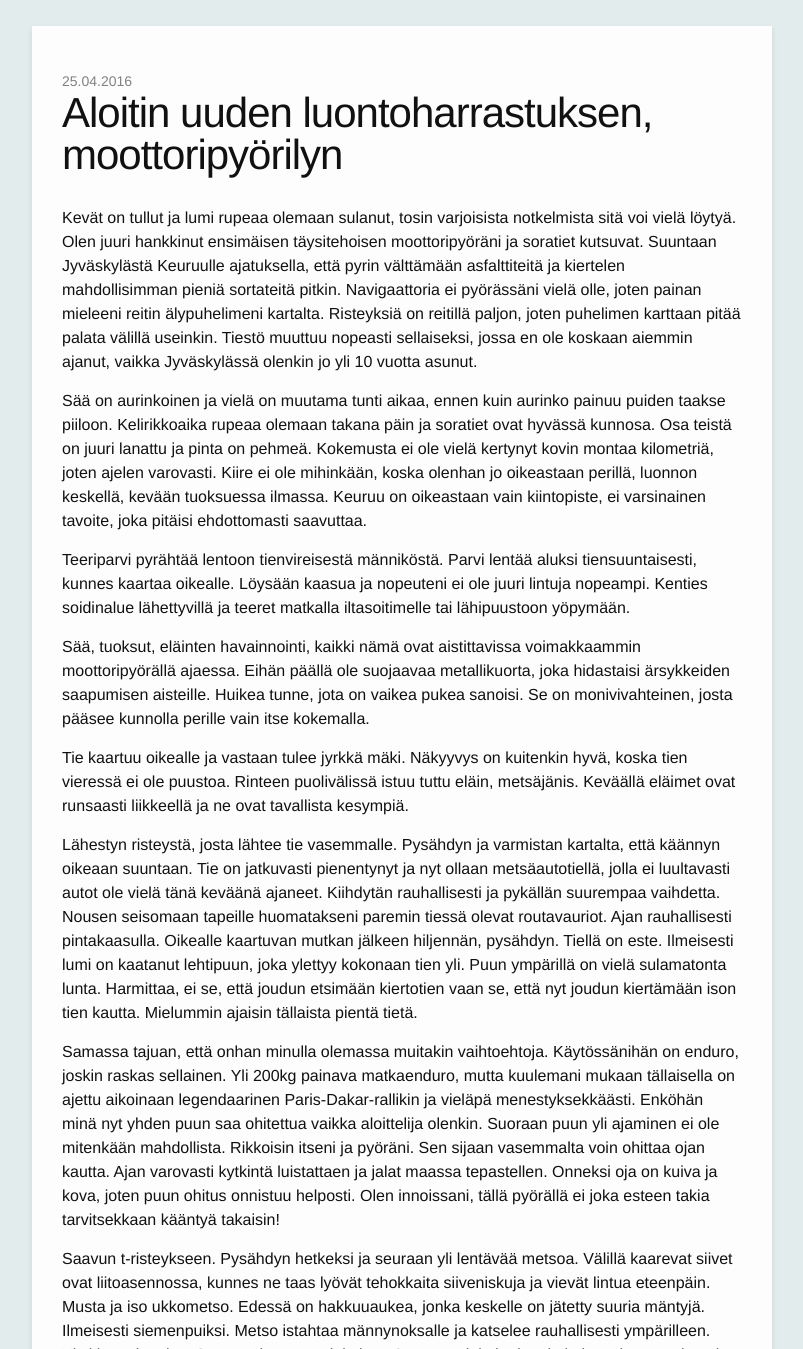
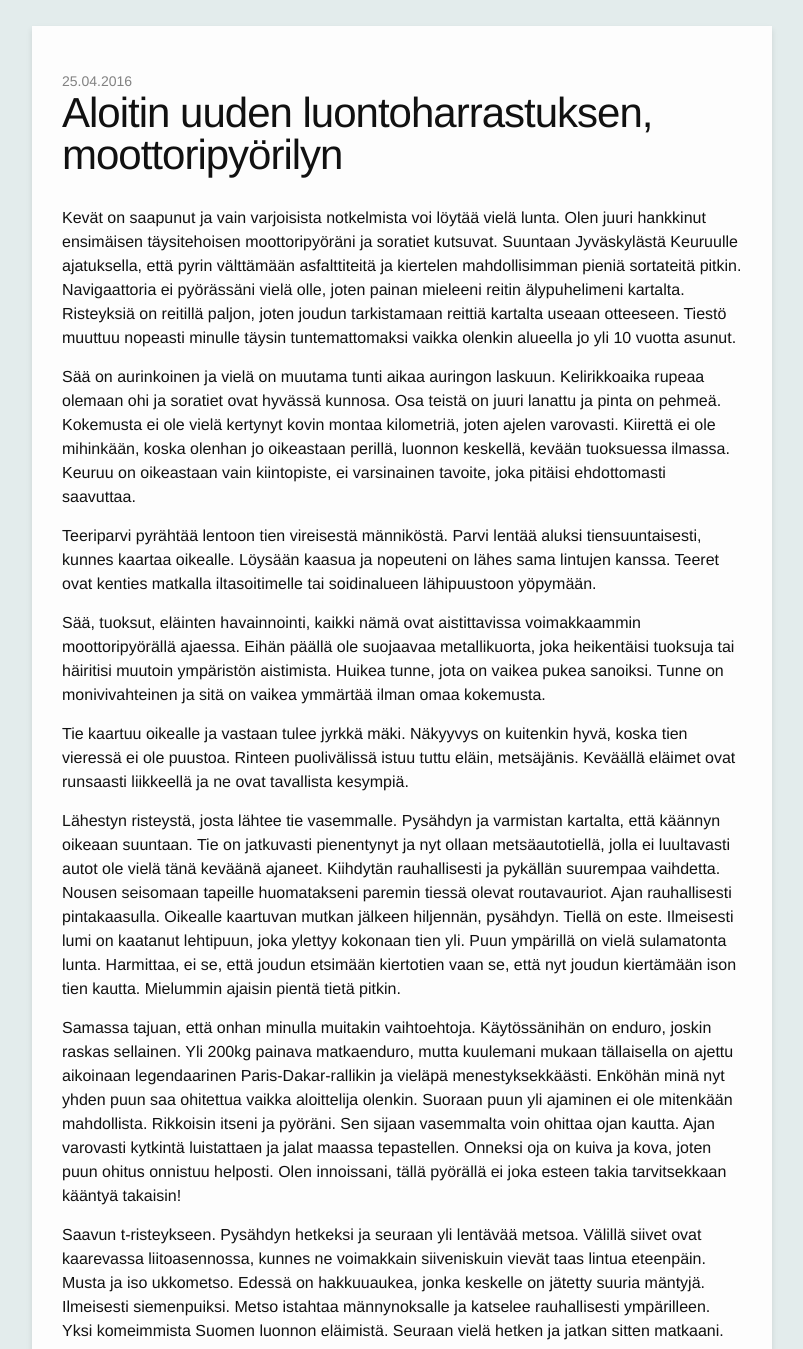
Before and after one commit to seikkailuendurolla/seikkailuendurolla.github.io, a Jekyll site: the page built from _posts/2016-04-25-aloitin-uuden-luontoharrastuksen.md, in a window 1280 px wide and 1400 px high, scrolled down 554 px, cut to the strip 51-1400 px from the top of the window. Shown: the whole strip, without its empty margins (238-1041 px from the left). Built offline with Jekyll 4.4.1, drawn with Linux system fonts in a browser that asks for light colours; some web fonts are replaced; comment, search, counter and statistics services are not loaded; some of the changed text lies outside the part shown.

Commit message:
Tekstiä sujuvammaksi

```diff
--- a/_posts/2016-04-25-aloitin-uuden-luontoharrastuksen.md
+++ b/_posts/2016-04-25-aloitin-uuden-luontoharrastuksen.md
@@ -6,26 +6,28 @@ header_image_style: "background-image: url('/assets/matkaenduro-laavu.jpg')"
 post_image: /assets/matkaenduro-laavu.jpg
 ---
 
-Kevät on tullut ja lumi rupeaa olemaan sulanut, tosin varjoisista notkelmista sitä voi vielä löytyä. Olen juuri hankkinut ensimäisen täysitehoisen moottoripyöräni ja soratiet kutsuvat. Suuntaan Jyväskylästä Keuruulle ajatuksella, että pyrin välttämään asfalttiteitä ja kiertelen mahdollisimman pieniä sortateitä pitkin. Navigaattoria ei pyörässäni vielä olle, joten painan mieleeni reitin älypuhelimeni kartalta. Risteyksiä on reitillä paljon, joten puhelimen karttaan pitää palata välillä useinkin. Tiestö muuttuu nopeasti sellaiseksi, jossa en ole koskaan aiemmin ajanut, vaikka Jyväskylässä olenkin jo yli 10 vuotta asunut.
+Kevät on saapunut ja vain varjoisista notkelmista voi löytää vielä lunta. Olen juuri hankkinut ensimäisen täysitehoisen moottoripyöräni ja soratiet kutsuvat. Suuntaan Jyväskylästä Keuruulle ajatuksella, että pyrin välttämään asfalttiteitä ja kiertelen mahdollisimman pieniä sortateitä pitkin. Navigaattoria ei pyörässäni vielä olle, joten painan mieleeni reitin älypuhelimeni kartalta. Risteyksiä on reitillä paljon, joten joudun tarkistamaan reittiä kartalta useaan otteeseen. Tiestö muuttuu nopeasti minulle täysin tuntemattomaksi vaikka olenkin alueella jo yli 10 vuotta asunut.
 
-Sää on aurinkoinen ja vielä on muutama tunti aikaa, ennen kuin aurinko painuu puiden taakse piiloon. Kelirikkoaika rupeaa olemaan takana päin ja soratiet ovat hyvässä kunnosa. Osa teistä on juuri lanattu ja pinta on pehmeä. Kokemusta ei ole vielä kertynyt kovin montaa kilometriä, joten ajelen varovasti. Kiire ei ole mihinkään, koska olenhan jo oikeastaan perillä, luonnon keskellä, kevään tuoksuessa ilmassa. Keuruu on oikeastaan vain kiintopiste, ei varsinainen tavoite, joka pitäisi ehdottomasti saavuttaa.
+Sää on aurinkoinen ja vielä on muutama tunti aikaa auringon laskuun. Kelirikkoaika rupeaa olemaan ohi ja soratiet ovat hyvässä kunnosa. Osa teistä on juuri lanattu ja pinta on pehmeä. Kokemusta ei ole vielä kertynyt kovin montaa kilometriä, joten ajelen varovasti. Kiirettä ei ole mihinkään, koska olenhan jo oikeastaan perillä, luonnon keskellä, kevään tuoksuessa ilmassa. Keuruu on oikeastaan vain kiintopiste, ei varsinainen tavoite, joka pitäisi ehdottomasti saavuttaa.
 
-Teeriparvi pyrähtää lentoon tienvireisestä männiköstä. Parvi lentää aluksi tiensuuntaisesti, kunnes kaartaa oikealle. Löysään kaasua ja nopeuteni ei ole juuri lintuja nopeampi. Kenties soidinalue lähettyvillä ja teeret matkalla iltasoitimelle tai lähipuustoon yöpymään.
+Teeriparvi pyrähtää lentoon tien vireisestä männiköstä. Parvi lentää aluksi tiensuuntaisesti, kunnes kaartaa oikealle. Löysään kaasua ja nopeuteni on lähes sama lintujen kanssa. Teeret ovat kenties matkalla iltasoitimelle tai soidinalueen lähipuustoon yöpymään.
 
-Sää, tuoksut, eläinten havainnointi, kaikki nämä ovat aistittavissa voimakkaammin moottoripyörällä ajaessa. Eihän päällä ole suojaavaa metallikuorta, joka hidastaisi ärsykkeiden saapumisen aisteille. Huikea tunne, jota on vaikea pukea sanoisi. Se on monivivahteinen, josta pääsee kunnolla perille vain itse kokemalla.
+Sää, tuoksut, eläinten havainnointi, kaikki nämä ovat aistittavissa voimakkaammin moottoripyörällä ajaessa. Eihän päällä ole suojaavaa metallikuorta, joka heikentäisi tuoksuja tai häiritisi muutoin ympäristön aistimista. Huikea tunne, jota on vaikea pukea sanoiksi. Tunne on monivivahteinen ja sitä on vaikea ymmärtää ilman omaa kokemusta.
 
 Tie kaartuu oikealle ja vastaan tulee jyrkkä mäki. Näkyyvys on kuitenkin hyvä, koska tien vieressä ei ole puustoa. Rinteen puolivälissä istuu tuttu eläin, metsäjänis. Keväällä eläimet ovat runsaasti liikkeellä ja ne ovat tavallista kesympiä.
 
-Lähestyn risteystä, josta lähtee tie vasemmalle. Pysähdyn ja varmistan kartalta, että käännyn oikeaan suuntaan. Tie on jatkuvasti pienentynyt ja nyt ollaan metsäautotiellä, jolla ei luultavasti autot ole vielä tänä keväänä ajaneet. Kiihdytän rauhallisesti ja pykällän suurempaa vaihdetta. Nousen seisomaan tapeille huomatakseni paremin tiessä olevat routavauriot. Ajan rauhallisesti pintakaasulla. Oikealle kaartuvan mutkan jälkeen hiljennän, pysähdyn. Tiellä on este. Ilmeisesti lumi on kaatanut lehtipuun, joka ylettyy kokonaan tien yli. Puun ympärillä on vielä sulamatonta lunta. Harmittaa, ei se, että joudun etsimään kiertotien vaan se, että nyt joudun kiertämään ison tien kautta. Mielummin ajaisin tällaista pientä tietä.
+Lähestyn risteystä, josta lähtee tie vasemmalle. Pysähdyn ja varmistan kartalta, että käännyn oikeaan suuntaan. Tie on jatkuvasti pienentynyt ja nyt ollaan metsäautotiellä, jolla ei luultavasti autot ole vielä tänä keväänä ajaneet. Kiihdytän rauhallisesti ja pykällän suurempaa vaihdetta. Nousen seisomaan tapeille huomatakseni paremin tiessä olevat routavauriot. Ajan rauhallisesti pintakaasulla. Oikealle kaartuvan mutkan jälkeen hiljennän, pysähdyn. Tiellä on este. Ilmeisesti lumi on kaatanut lehtipuun, joka ylettyy kokonaan tien yli. Puun ympärillä on vielä sulamatonta lunta. Harmittaa, ei se, että joudun etsimään kiertotien vaan se, että nyt joudun kiertämään ison tien kautta. Mielummin ajaisin pientä tietä pitkin.
 
-Samassa tajuan, että onhan minulla olemassa muitakin vaihtoehtoja. Käytössänihän on enduro, joskin raskas sellainen. Yli 200kg painava matkaenduro, mutta kuulemani mukaan tällaisella on ajettu aikoinaan legendaarinen Paris-Dakar-rallikin ja vieläpä menestyksekkäästi. Enköhän minä nyt yhden puun saa ohitettua vaikka aloittelija olenkin. Suoraan puun yli ajaminen ei ole mitenkään mahdollista. Rikkoisin itseni ja pyöräni. Sen sijaan vasemmalta voin ohittaa ojan kautta. Ajan varovasti kytkintä luistattaen ja jalat maassa tepastellen. Onneksi oja on kuiva ja kova, joten puun ohitus onnistuu helposti. Olen innoissani, tällä pyörällä ei joka esteen takia tarvitsekkaan kääntyä takaisin!
+Samassa tajuan, että onhan minulla muitakin vaihtoehtoja. Käytössänihän on enduro, joskin raskas sellainen. Yli 200kg painava matkaenduro, mutta kuulemani mukaan tällaisella on ajettu aikoinaan legendaarinen Paris-Dakar-rallikin ja vieläpä menestyksekkäästi. Enköhän minä nyt yhden puun saa ohitettua vaikka aloittelija olenkin. Suoraan puun yli ajaminen ei ole mitenkään mahdollista. Rikkoisin itseni ja pyöräni. Sen sijaan vasemmalta voin ohittaa ojan kautta. Ajan varovasti kytkintä luistattaen ja jalat maassa tepastellen. Onneksi oja on kuiva ja kova, joten puun ohitus onnistuu helposti. Olen innoissani, tällä pyörällä ei joka esteen takia tarvitsekkaan kääntyä takaisin!
 
-Saavun t-risteykseen. Pysähdyn hetkeksi ja seuraan yli lentävää metsoa. Välillä kaarevat siivet ovat liitoasennossa, kunnes ne taas lyövät tehokkaita siiveniskuja ja vievät lintua eteenpäin. Musta ja iso ukkometso. Edessä on hakkuuaukea, jonka keskelle on jätetty suuria mäntyjä. Ilmeisesti siemenpuiksi. Metso istahtaa männynoksalle ja  katselee rauhallisesti ympärilleen. Yksi komeimmista Suomen luonnon eläimistä. Seuraan vielä hetken ja jatkan sitten matkaani.
+Saavun t-risteykseen. Pysähdyn hetkeksi ja seuraan yli lentävää metsoa. Välillä siivet ovat kaarevassa liitoasennossa, kunnes ne voimakkain siiveniskuin vievät taas lintua eteenpäin. Musta ja iso ukkometso. Edessä on hakkuuaukea, jonka keskelle on jätetty suuria mäntyjä. Ilmeisesti siemenpuiksi. Metso istahtaa männynoksalle ja  katselee rauhallisesti ympärilleen. Yksi komeimmista Suomen luonnon eläimistä. Seuraan vielä hetken ja jatkan sitten matkaani.
 
 Reissun jälkeen olen tyytyväinen. Kolme upeaa eläinhavaintoa. Valitsemaani mootoripyöräilylajiin yhdistyy luonnon seuraamiseen tavalla, jota en etukäteen hoksannut ajatella.
 
 Ps.
 
-Kirjoitus perustuu tositapahtumiin ja ajoittuu noin kuuden vuoden taakse, jolloin olin juuri hankkinut ensimmäisen moottoripyöräni. Kokemus oli silloin minulle niin merkitsevä, että halusin aloittaa blogini kirjoittamisen tällä tarinalla. Kirjoituksillani haluan jakaa kokemustani moottoripyöräilyn aloittamista harkitseville tai äskettäin harrastuksen aloittaneille. Teksteistäni on varmaankin hyötyä möys kokeneemmille kuskeille, mikäli seikkailuenduro on vielä tuntematon tyylilaji.
+Kirjoitus perustuu tositapahtumiin ja ajoittuu noin kuuden vuoden taakse, jolloin olin juuri hankkinut ensimmäisen moottoripyöräni. Kokemus oli silloin minulle niin merkitsevä, että halusin aloittaa blogini kirjoittamisen tällä tarinalla.
+
+Kirjoituksillani haluan jakaa kokemustani moottoripyöräilyn aloittamista harkitseville tai äskettäin harrastuksen aloittaneille. Teksteistäni on varmaankin hyötyä myös kokeneemmille kuskeille, mikäli seikkailuenduro on vielä tuntematon tyylilaji.
 
 Voit tilata sähköpostiisi ilmoituksen uusista kirjoituksista syöttämällä sähköpostiosoitteesi sivun alalaidassa olevaan kenttään. "Tilaa"-napin painamisen jälkeen sähköpostiisi lähetetään vielä vahvistusviesti. Vahvista osoitteesi painamalla sähköpostiisi saamaasi linkkiä "Vahvista liittymisesi sähköpostilistallemme napauttamalla tästä".
```
